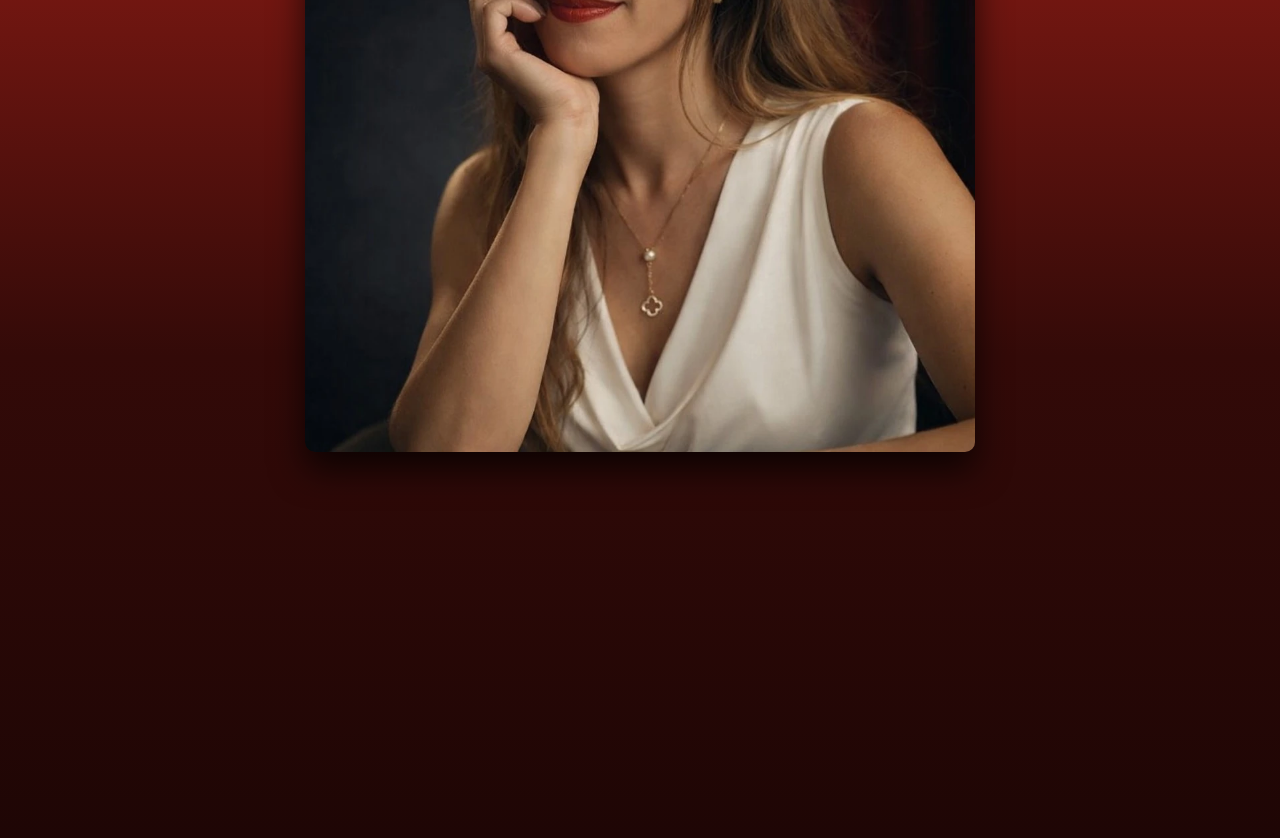
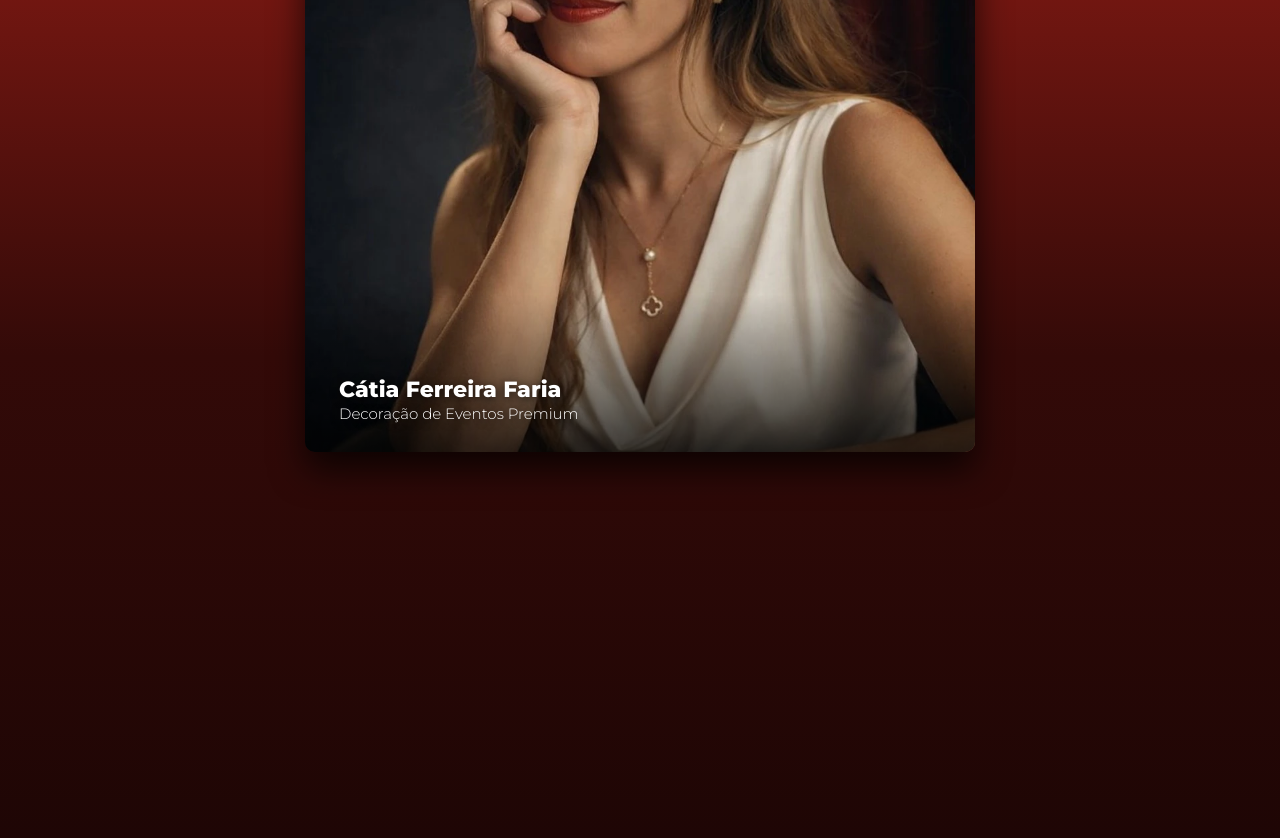
Before and after one commit to growfase/MushroomEvents, a plain HTML site: page index.html in a window 1280 px wide. Shown: the part 8736-9574 px from the top of the page. Drawn offline with nearby package versions, Linux system fonts and the light colour scheme.

Commit message:
Add caption to about photo

```diff
--- a/index.html
+++ b/index.html
@@ -14,7 +14,7 @@
       href="https://fonts.googleapis.com/css2?family=Montserrat:wght@300;400;600;700;800&family=Playfair+Display:wght@400;700;900&display=swap"
       rel="stylesheet"
     />
-    <link rel="stylesheet" href="styles.css?v=mobile-about-touch-image-1" />
+    <link rel="stylesheet" href="styles.css?v=about-photo-caption-1" />
   </head>
   <body>
     <header class="site-header">
@@ -337,7 +337,13 @@
       <section class="about" id="resultados" data-about-scene>
         <div class="about-stage">
           <div class="shell about-card">
-            <figure class="about-photo"><img src="assets/about-catia.webp" alt="Cátia Ferreira Faria" /></figure>
+            <figure class="about-photo">
+              <img src="assets/about-catia.webp" alt="Cátia Ferreira Faria" />
+              <figcaption class="about-photo-caption">
+                <strong>Cátia Ferreira Faria</strong>
+                <span>Decoração de Eventos Premium</span>
+              </figcaption>
+            </figure>
             <div class="about-copy">
               <p class="eyebrow dark center">Sobre Mim</p>
               <p>
@@ -412,6 +418,6 @@
       </div>
       <p class="copyright">Copyright 2026 Todos os direitos reservados</p>
     </footer>
-    <script src="script.js?v=mobile-about-touch-image-1"></script>
+    <script src="script.js?v=about-photo-caption-1"></script>
   </body>
 </html>
--- a/styles.css
+++ b/styles.css
@@ -958,6 +958,34 @@ h2 strong {
   object-fit: cover;
 }
 
+.about-photo-caption {
+  position: absolute;
+  left: 0;
+  right: 0;
+  bottom: 0;
+  z-index: 2;
+  display: grid;
+  gap: 4px;
+  padding: 84px 34px 28px;
+  background: linear-gradient(180deg, transparent 0%, rgba(0, 0, 0, 0.72) 100%);
+  color: #fff;
+  text-shadow: 0 2px 10px rgba(0, 0, 0, 0.72);
+}
+
+.about-photo-caption strong {
+  font-family: "Montserrat", sans-serif;
+  font-size: 22px;
+  font-weight: 800;
+  line-height: 1.05;
+}
+
+.about-photo-caption span {
+  font-family: "Montserrat", sans-serif;
+  font-size: 15px;
+  font-weight: 300;
+  line-height: 1.25;
+}
+
 .about-copy {
   position: absolute;
   left: 50%;
```
